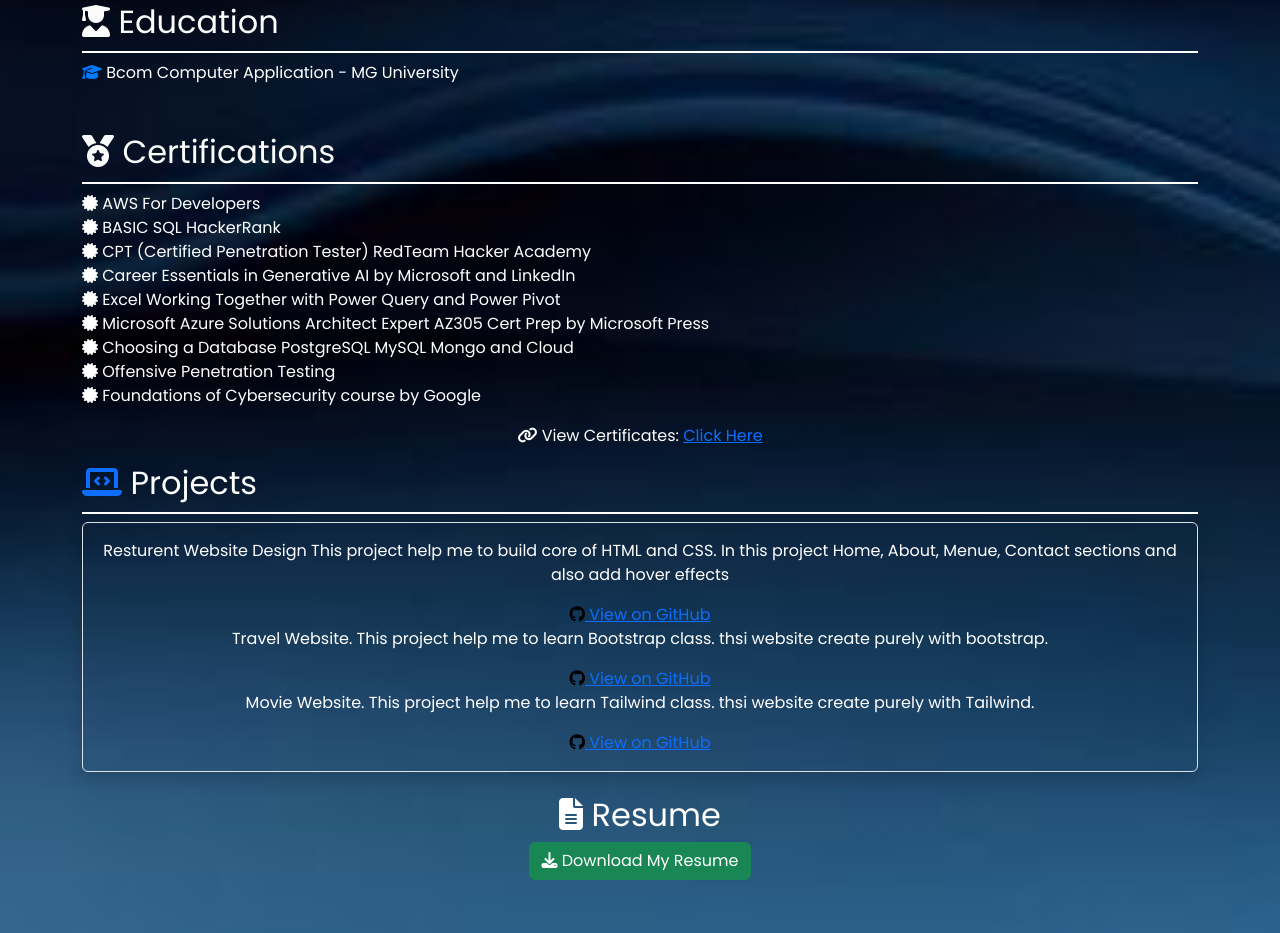
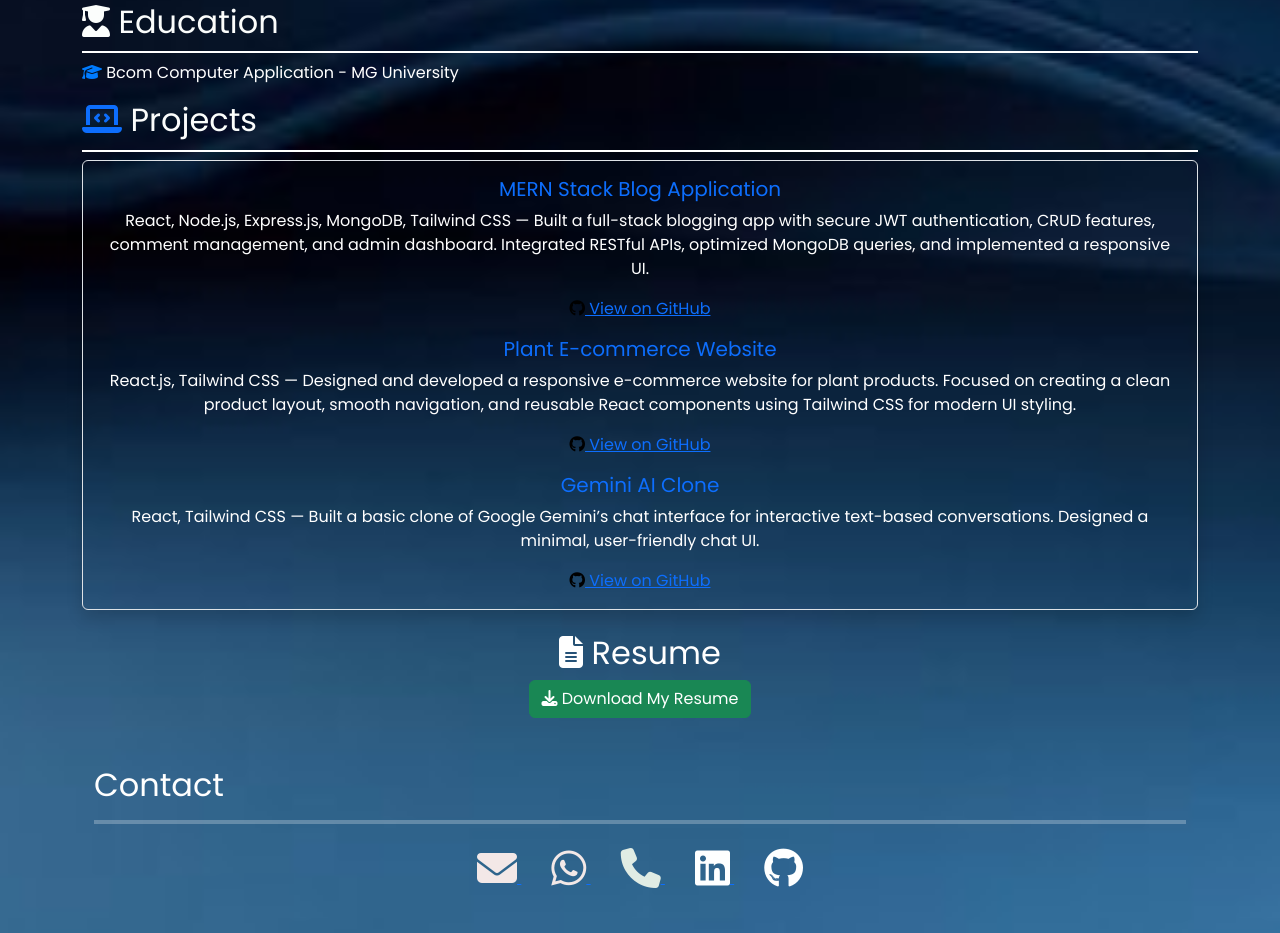
Before and after one commit to hareeshvs72/portfolio-resume, a plain HTML site: page index.html in a window 1280 px wide. Shown: the part 1193-2126 px from the top of the page. Drawn offline with nearby package versions, Linux system fonts and the light colour scheme.

Commit message:
update portfolio

```diff
--- a/index.html
+++ b/index.html
@@ -173,7 +173,7 @@
           <div class="col-md-3 my-2 mx-2 p-2">
             <div class="card d-flex align-items-center justify-content-center p-2">
               <!-- <i class="fa-brands fa-github fa-2xl my-3" style="font-size: 50px;"></i> -->
-               <img src="./IMG/MONGO-removebg-preview.png" alt="mongodb" style="width: 60px; height: 60px;">
+              <img src="./IMG/MONGO-removebg-preview.png" alt="mongodb" style="width: 60px; height: 60px;">
               <h5 class=""> MONGO DB</h5>
             </div>
           </div>
@@ -182,7 +182,8 @@
           <div class="col-md-3 my-2 mx-2 p-2">
             <div class="card d-flex align-items-center justify-content-center p-2">
               <!-- <i class="fa-brands fa-github fa-2xl my-3" style="font-size: 50px;"></i> -->
-               <img src="./IMG/angular-logo-1-optimized-removebg-preview.png" alt="mongodb" style="width: 60px; height: 60px;">
+              <img src="./IMG/angular-logo-1-optimized-removebg-preview.png" alt="mongodb"
+                style="width: 60px; height: 60px;">
               <h5 class=""> ANGULAR</h5>
             </div>
           </div>
@@ -202,7 +203,7 @@
       <ul class="list-unstyled">
         <li>
           <i class="fa-solid fa-graduation-cap" style="color: #007BFF;"></i>
-          Bcom Computer Application -  MG University
+          Bcom Computer Application - MG University
         </li>
         <!-- <li>
           <i class="fa-solid fa-graduation-cap" style="color: #007BFF;"></i>
@@ -213,7 +214,7 @@
 
 
     <!-- Certifications -->
-    <section id="certifications" class="section mt-5">
+    <!-- <section id="certifications" class="section mt-5">
       <h2 class="text-right">
         <i class="fa-solid fa-medal"></i> Certifications
       </h2>
@@ -234,25 +235,44 @@
         <a href="https://drive.google.com/drive/folders/1-d1JVJ2kPrC0uRpx-iqaE560gA7xUb_B?usp=sharing"
           target="_blank">Click Here</a>
       </p>
-    </section>
+    </section> -->
+
     <!-- Projects -->
+
+
     <section id="projects" class="section">
       <h2 class="text-right">
         <i class="fa-solid fa-laptop-code" style="color: #0d6efd;"></i> Projects
       </h2>
       <div class="projects text-center">
         <div class="project-card border p-3 shadow rounded">
-          <p> Resturent Website Design
-            This project help me to build core of HTML and CSS. In this project  Home, About, Menue, Contact sections and also add hover effects  </p>
-          <a href="https://github.com/hareeshvs72/resturent.git" target="_blank">
+          <h5 class="text-primary"> MERN Stack Blog Application</h5>
+          <p>
+            React, Node.js, Express.js, MongoDB, Tailwind CSS — Built a full-stack blogging app with
+            secure JWT authentication, CRUD features, comment management, and admin dashboard. Integrated RESTful APIs,
+            optimized
+            MongoDB queries, and implemented a responsive UI.
+          </p>
+          <a href="https://github.com/hareeshvs72/Blog-MERN-FRONTEND.git" target="_blank">
             <i class="fa-brands fa-github" style="color: black;"></i> View on GitHub
           </a>
-          <p> Travel Website. This project help me to learn Bootstrap class. thsi website create purely with bootstrap. </p>
-          <a href="https://github.com/hareeshvs72/travel-website.git" target="_blank">
+          <h5 class="text-primary mt-3"> Plant E-commerce Website</h5>
+
+          <p> React.js, Tailwind CSS — Designed and developed a responsive e-commerce website for plant
+            products. Focused on creating a clean product layout, smooth navigation, and reusable React components using
+            Tailwind CSS
+            for modern UI styling.
+          </p>
+          <a href="https://github.com/hareeshvs72/Plant-E-comerce-Webiste.git" target="_blank">
             <i class="fa-brands fa-github" style="color: black;"></i> View on GitHub
           </a>
-          <p>Movie Website. This project help me to learn Tailwind class. thsi website create purely with Tailwind.</p>
-          <a href="https://github.com/hareeshvs72/movie-website.git" target="_blank">
+          <h5 class="text-primary mt-3"> Gemini AI Clone</h5>
+
+          <p> React, Tailwind CSS — Built a basic clone of Google Gemini’s chat interface for interactive text-based
+conversations. Designed a minimal, user-friendly chat UI.
+
+          </p>
+          <a href="https://github.com/hareeshvs72/Gimini-Clone-using-react-js.git" target="_blank">
             <i class="fa-brands fa-github" style="color: black;"></i> View on GitHub
           </a>
 
```
Also changed, not shown: vinayak.jpg (deleted).
